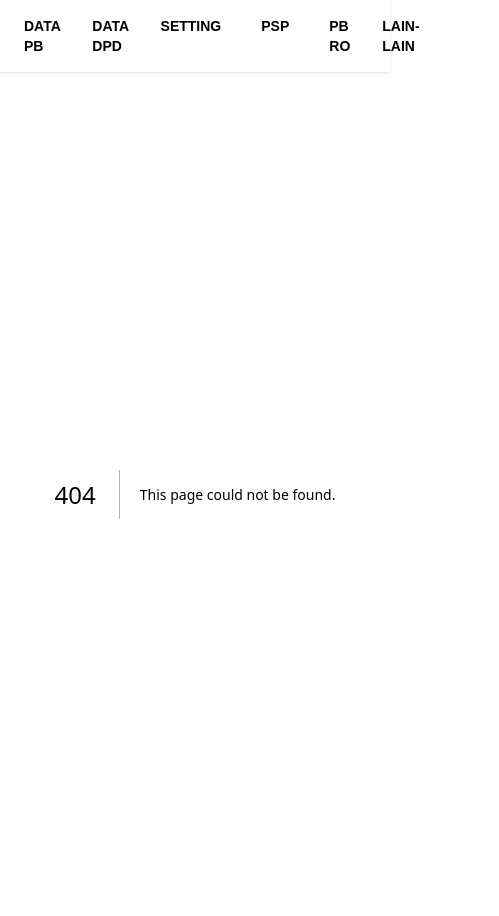
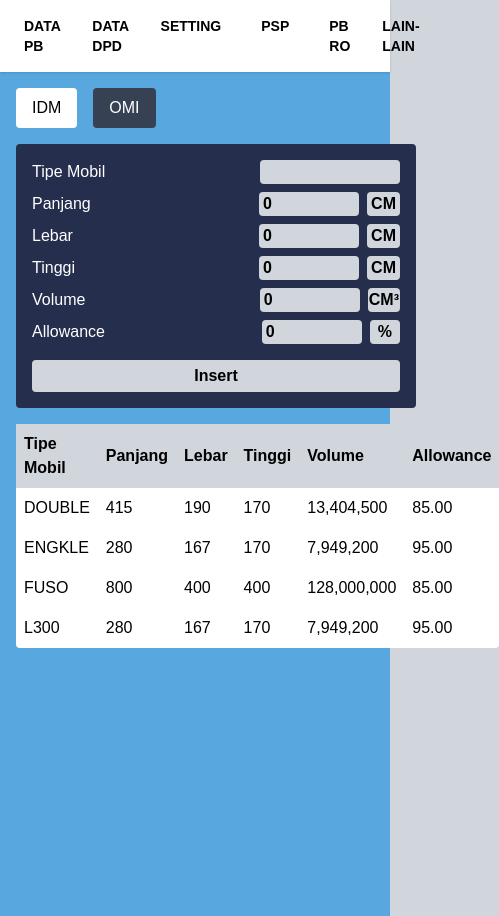
Before and after one commit to IdoMunthe/upload-pb-idm, a Next.js app: page /psp/mobil in a window 390 px wide. Before the commit this address had no page. Shown: the whole page, 499 px wide, since content can reach past the window. Built offline with nearby package versions, Linux system fonts and the light colour scheme.

Commit message:
finished ui mobil

```diff
--- /dev/null
+++ b/src/app/psp/mobil/page.tsx
@@ -0,0 +1,168 @@
+"use client";
+import React, { useState } from "react";
+
+type Mobil = {
+  tipe: string;
+  panjang: number;
+  lebar: number;
+  tinggi: number;
+  allowance: number;
+};
+
+// TODO: needs api
+const dummyData = {
+  IDM: [
+    { tipe: "DOUBLE", panjang: 415, lebar: 190, tinggi: 170, allowance: 85 },
+    { tipe: "ENGKLE", panjang: 280, lebar: 167, tinggi: 170, allowance: 95 },
+    { tipe: "FUSO", panjang: 800, lebar: 400, tinggi: 400, allowance: 85 },
+    { tipe: "L300", panjang: 280, lebar: 167, tinggi: 170, allowance: 95 },
+  ],
+  OMI: [
+    { tipe: "DOUBLE", panjang: 417, lebar: 187, tinggi: 166, allowance: 90 },
+    { tipe: "ENGKLE", panjang: 325, lebar: 170, tinggi: 177, allowance: 90 },
+    { tipe: "FUSO", panjang: 1000, lebar: 400, tinggi: 400, allowance: 90 },
+  ],
+};
+
+export default function MobilSettings() {
+  const [currentTab, setCurrentTab] = useState<"IDM" | "OMI">("IDM");
+  const [form, setForm] = useState<Mobil>({
+    tipe: "",
+    panjang: 0,
+    lebar: 0,
+    tinggi: 0,
+    allowance: 0,
+  });
+
+  const mobilList = dummyData[currentTab];
+
+  const handleChange = (field: keyof Mobil, value: string) => {
+    setForm((prev) => ({
+      ...prev,
+      [field]: field === "tipe" ? value : Number(value),
+    }));
+  };
+
+  const handleInsert = () => {
+    const volume = form.panjang * form.lebar * form.tinggi;
+    alert(`Inserting: ${JSON.stringify({ ...form, volume })}`);
+  };
+
+  const volume = form.panjang * form.lebar * form.tinggi;
+
+  return (
+    <div className="p-4 min-h-screen bg-[#59a7df] text-white">
+      {/* Toggle buttons */}
+      <div className="flex gap-4 mb-4">
+        <button
+          className={`px-4 py-2 rounded ${
+            currentTab === "IDM" ? "bg-white text-black" : "bg-gray-700"
+          }`}
+          onClick={() => setCurrentTab("IDM")}
+        >
+          IDM
+        </button>
+        <button
+          className={`px-4 py-2 rounded ${
+            currentTab === "OMI" ? "bg-white text-black" : "bg-gray-700"
+          }`}
+          onClick={() => setCurrentTab("OMI")}
+        >
+          OMI
+        </button>
+      </div>
+
+      {/* Input Form */}
+      <div className="bg-[#252f4d] p-4 rounded w-[400px] mb-4 space-y-2">
+        <div className="flex justify-between">
+          <label>Tipe Mobil</label>
+          <input
+            type="text"
+            value={form.tipe}
+            onChange={(e) => handleChange("tipe", e.target.value)}
+            className="text-black font-semibold bg-gray-300  w-[140px] px-1 rounded"
+          />
+        </div>
+        {["panjang", "lebar", "tinggi"].map((key) => (
+          <div key={key} className="flex justify-between">
+            <label>{key.charAt(0).toUpperCase() + key.slice(1)}</label>
+            <div className="flex gap-2">
+              <input
+                type="number"
+                value={form[key as keyof Mobil]}
+                onChange={(e) =>
+                  handleChange(key as keyof Mobil, e.target.value)
+                }
+                className="text-black font-semibold bg-gray-300 w-[100px] px-1 rounded"
+              />
+              <span className="text-black px-1 rounded font-semibold bg-gray-300">
+                CM
+              </span>
+            </div>
+          </div>
+        ))}
+        <div className="flex justify-between">
+          <label>Volume</label>
+          <div className="flex gap-2">
+            <input
+              value={volume.toLocaleString()}
+              readOnly
+              className="text-black font-semibold bg-gray-300 w-[100px] px-1 rounded"
+            />
+            <span className="text-black px-0.25 rounded font-semibold bg-gray-300">
+              CM³
+            </span>
+          </div>
+        </div>
+        <div className="flex justify-between">
+          <label>Allowance</label>
+          <div className="flex gap-2">
+            <input
+              type="number"
+              value={form.allowance}
+              onChange={(e) => handleChange("allowance", e.target.value)}
+              className="text-black font-semibold bg-gray-300 w-[100px] px-1 rounded"
+            />
+            <span className="text-black px-2 rounded font-semibold bg-gray-300">
+              %
+            </span>
+          </div>
+        </div>
+        <button
+          onClick={handleInsert}
+          className="mt-2 bg-gray-300 text-black w-full rounded py-1 font-bold"
+        >
+          Insert
+        </button>
+      </div>
+
+      {/* Table */}
+      <table className="w-full bg-white text-black rounded">
+        <thead className="bg-gray-300">
+          <tr>
+            <th className="p-2 text-left">Tipe Mobil</th>
+            <th className="p-2 text-left">Panjang</th>
+            <th className="p-2 text-left">Lebar</th>
+            <th className="p-2 text-left">Tinggi</th>
+            <th className="p-2 text-left">Volume</th>
+            <th className="p-2 text-left">Allowance</th>
+          </tr>
+        </thead>
+        <tbody>
+          {mobilList.map((mobil) => (
+            <tr key={mobil.tipe} className="hover:bg-blue-100">
+              <td className="p-2">{mobil.tipe}</td>
+              <td className="p-2">{mobil.panjang}</td>
+              <td className="p-2">{mobil.lebar}</td>
+              <td className="p-2">{mobil.tinggi}</td>
+              <td className="p-2">
+                {(mobil.panjang * mobil.lebar * mobil.tinggi).toLocaleString()}
+              </td>
+              <td className="p-2">{mobil.allowance.toFixed(2)}</td>
+            </tr>
+          ))}
+        </tbody>
+      </table>
+    </div>
+  );
+}
```
